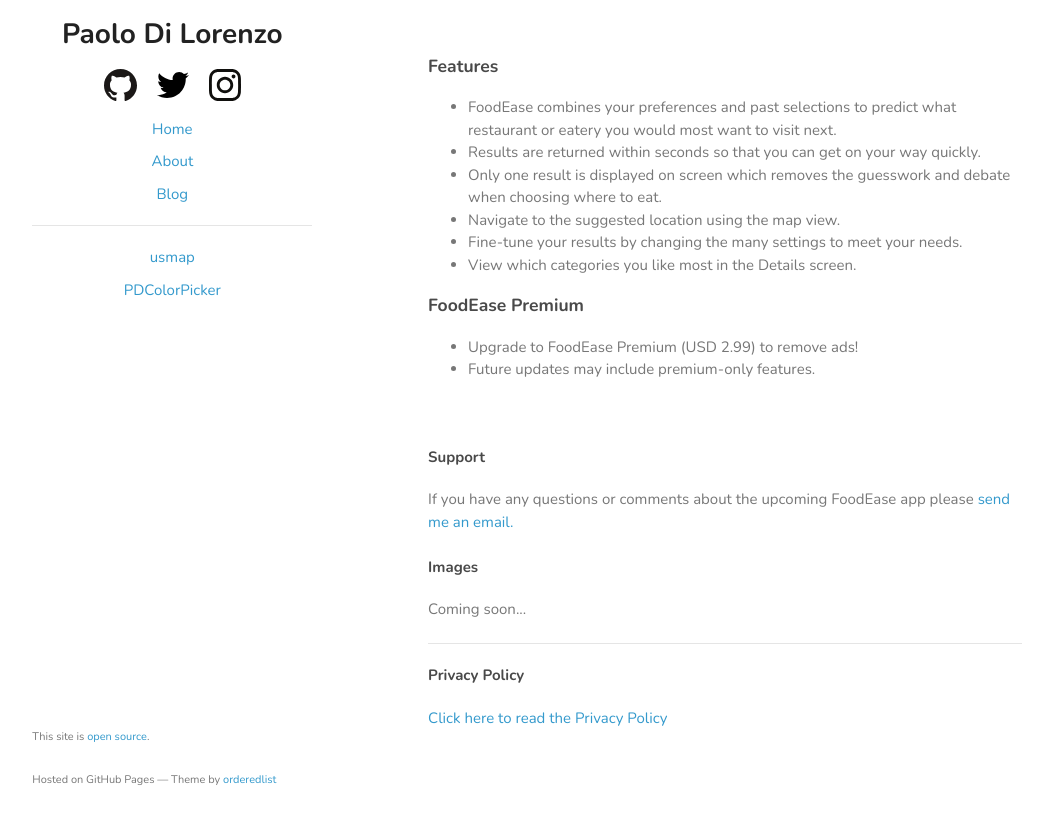
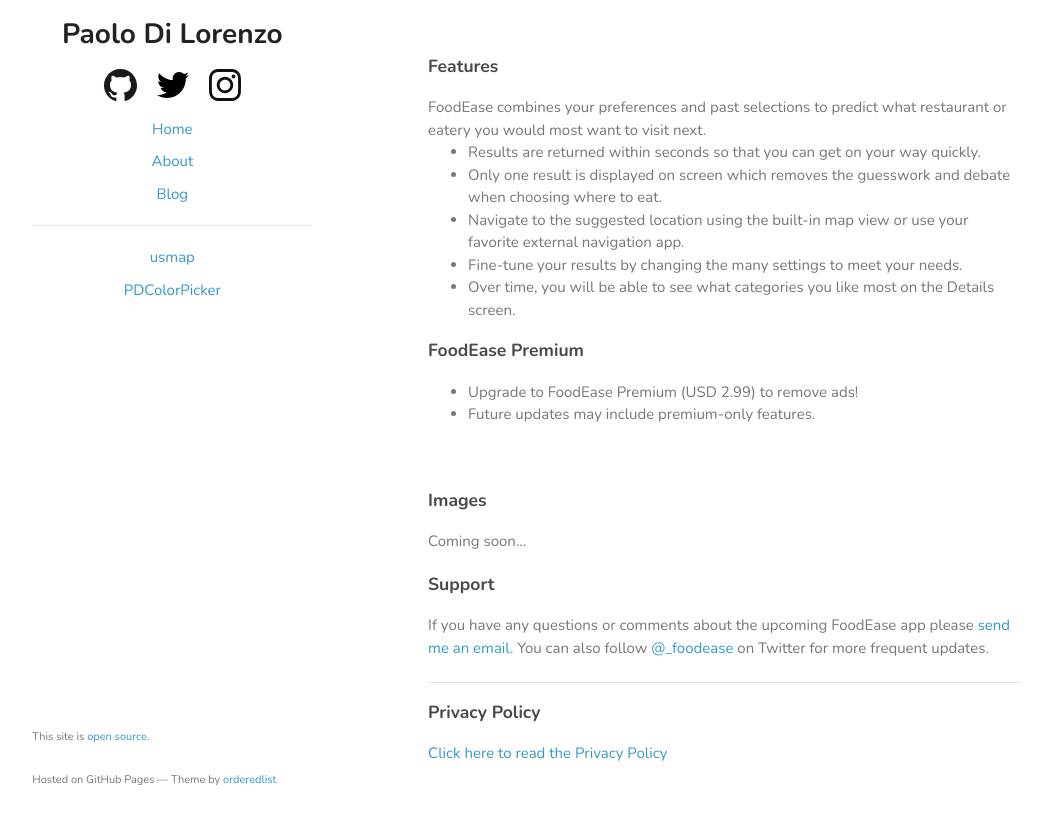
Before and after one commit to pdil/website-Jekyll, a Jekyll site: the page built from apps/foodease/index.html, in a window 1280 px wide and 1046 px high, cut to the strip 187-1011 px from the top of the window. Shown: the whole strip, without its empty margins (113-1154 px from the left). Built offline with Jekyll 4.4.1, drawn with Linux system fonts in a browser that asks for light colours.

Commit message:
Rearrange page and fix headers

```diff
--- a/apps/foodease/index.html
+++ b/apps/foodease/index.html
@@ -9,13 +9,13 @@
 
 <br><br>
 <h3>Features</h3>
+FoodEase combines your preferences and past selections to predict what restaurant or eatery you would most want to visit next.
 <ul>
-  <li>FoodEase combines your preferences and past selections to predict what restaurant or eatery you would most want to visit next.</li>
   <li>Results are returned within seconds so that you can get on your way quickly.</li>
   <li>Only one result is displayed on screen which removes the guesswork and debate when choosing where to eat.</li>
-  <li>Navigate to the suggested location using the map view.</li>
+  <li>Navigate to the suggested location using the built-in map view or use your favorite external navigation app.</li>
   <li>Fine-tune your results by changing the many settings to meet your needs.</li>
-  <li>View which categories you like most in the Details screen.</li>
+  <li>Over time, you will be able to see what categories you like most on the Details screen.</li>
 </ul>
 
 <h3>FoodEase Premium</h3>
@@ -25,14 +25,14 @@
 </ul>
 
 <br><br>
-<h4>Support</h4>
-If you have any questions or comments about the upcoming FoodEase app please <a href="mailto:support@foodease.xyz?subject=Help">send me an email.</a>
-
-<br><br>
-<h4>Images</h4>
+<h3>Images</h3>
 Coming soon...
 
 <br><br>
+<h3>Support</h3>
+If you have any questions or comments about the upcoming FoodEase app please <a href="mailto:support@foodease.xyz?subject=Help">send me an email.</a> You can also follow <a href="https://twitter.com/_foodease">@_foodease</a> on Twitter for more frequent updates.
+
+<br><br>
 <hr>
-<h4>Privacy Policy</h4>
+<h3>Privacy Policy</h3>
 <a href="https://foodease.xyz/privacy">Click here to read the Privacy Policy</a>
```
